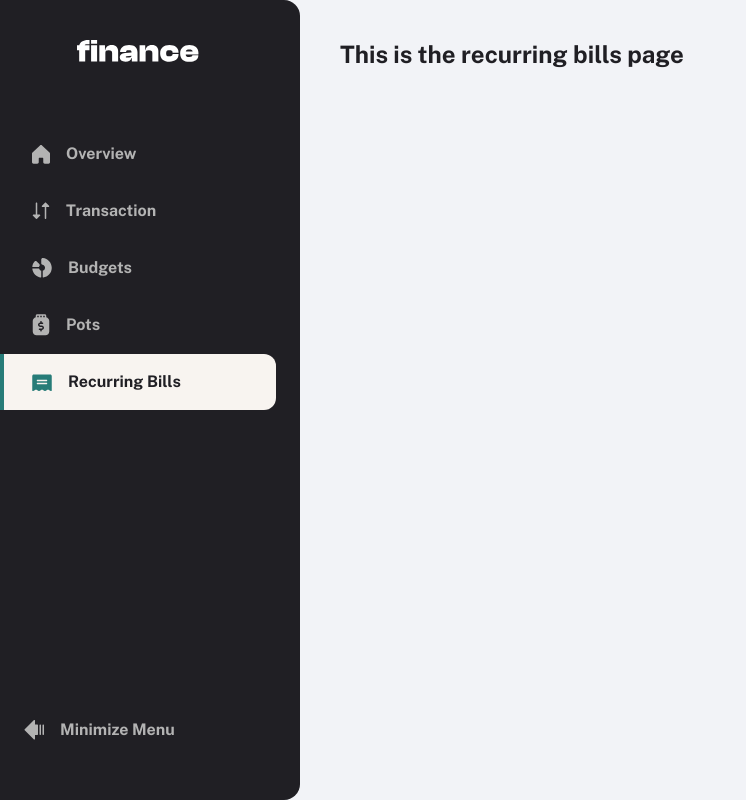
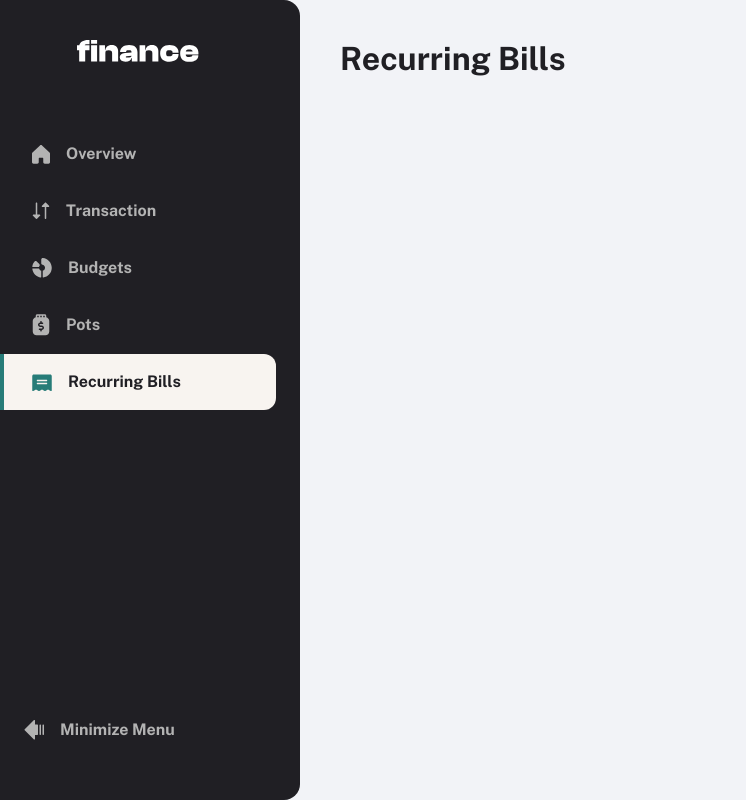
Before and after one commit to ClaytonDewey/fem-personal-finance-app, a Next.js app: page /dashboard/recurring-bills in a window 1280 px wide. Shown: the whole page, without its empty margins (0-746 px from the left). Built offline with nearby package versions, Linux system fonts and the light colour scheme.

Commit message:
chore: Update page titles

```diff
--- a/app/dashboard/budgets/page.tsx
+++ b/app/dashboard/budgets/page.tsx
@@ -1,7 +1,7 @@
 const Page = () => {
   return (
     <div>
-      <h2>This is the budgets page</h2>
+      <h1>Budgets</h1>
     </div>
   );
 };
--- a/app/dashboard/pots/page.tsx
+++ b/app/dashboard/pots/page.tsx
@@ -1,7 +1,7 @@
 const Page = () => {
   return (
     <div>
-      <h2>This is the pots page</h2>
+      <h1>Pots</h1>
     </div>
   );
 };
--- a/app/dashboard/recurring-bills/page.tsx
+++ b/app/dashboard/recurring-bills/page.tsx
@@ -1,7 +1,7 @@
 const Page = () => {
   return (
     <div>
-      <h2>This is the recurring bills page</h2>
+      <h1>Recurring Bills</h1>
     </div>
   );
 };
--- a/app/dashboard/transactions/page.tsx
+++ b/app/dashboard/transactions/page.tsx
@@ -1,7 +1,7 @@
 const Page = () => {
   return (
     <div>
-      <h2>This is the transactions page</h2>
+      <h1>Transactions</h1>
     </div>
   );
 };
```
